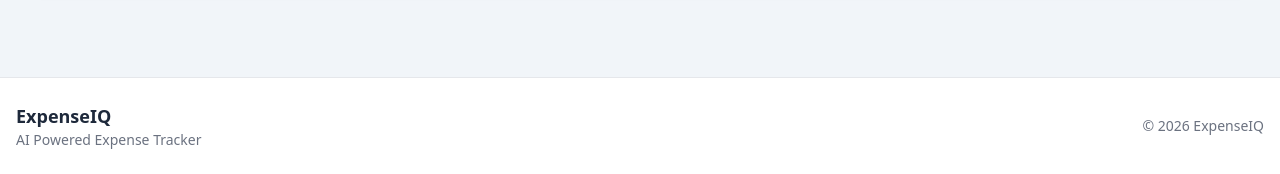
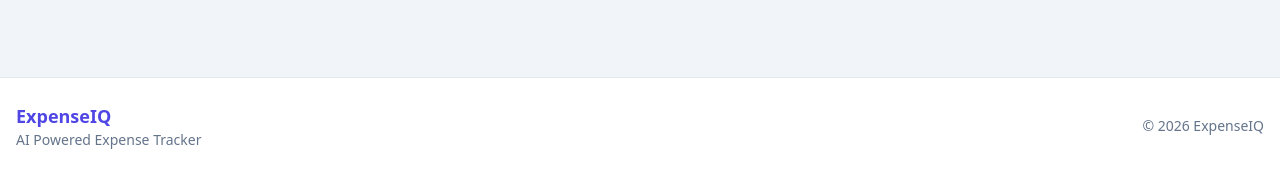
Before and after one commit to Krishna5601-Cpu/ExpenseIQ, a Flask app: page / in a window 1280 px wide. Shown: the part 1816-1990 px from the top of the page. Run offline with Flask 3, Linux system fonts and the light colour scheme; data that the repository does not hold is empty; some libraries are stand-ins or nearby versions.

Commit message:
fix- base.html for dark mode

```diff
--- a/app/templates/base.html
+++ b/app/templates/base.html
@@ -12,14 +12,15 @@
       href="{{ url_for('static', filename='favicon.png') }}"
     />
 
-    <!-- Tailwind -->
     <script>
-      tailwind.config = {
-        darkMode: "class",
-        theme: {
-          extend: {
-            colors: {
-              primary: "#4f46e5",
+      tailwind = {
+        config: {
+          darkMode: "class",
+          theme: {
+            extend: {
+              colors: {
+                primary: "#4f46e5",
+              },
             },
           },
         },
@@ -40,17 +41,23 @@
       {% block content %}{% endblock %}
     </main>
 
-    <footer class="mt-12 border-t bg-white">
+    <footer
+      class="mt-12 border-t border-slate-200 bg-white transition-colors duration-300 dark:border-slate-700 dark:bg-slate-800"
+    >
       <div
-        class="max-w-7xl mx-auto px-4 py-6 flex flex-col md:flex-row justify-between items-center gap-2"
+        class="max-w-7xl mx-auto flex flex-col md:flex-row items-center justify-between gap-3 px-4 py-6"
       >
         <div>
-          <h3 class="font-bold text-lg">ExpenseIQ</h3>
+          <h3 class="text-lg font-bold text-indigo-600">ExpenseIQ</h3>
 
-          <p class="text-gray-500 text-sm">AI Powered Expense Tracker</p>
+          <p class="text-sm text-slate-500 dark:text-slate-400">
+            AI Powered Expense Tracker
+          </p>
         </div>
 
-        <div class="text-sm text-gray-500">© 2026 ExpenseIQ</div>
+        <p class="text-sm text-slate-500 dark:text-slate-400">
+          © 2026 ExpenseIQ
+        </p>
       </div>
     </footer>
 
```
